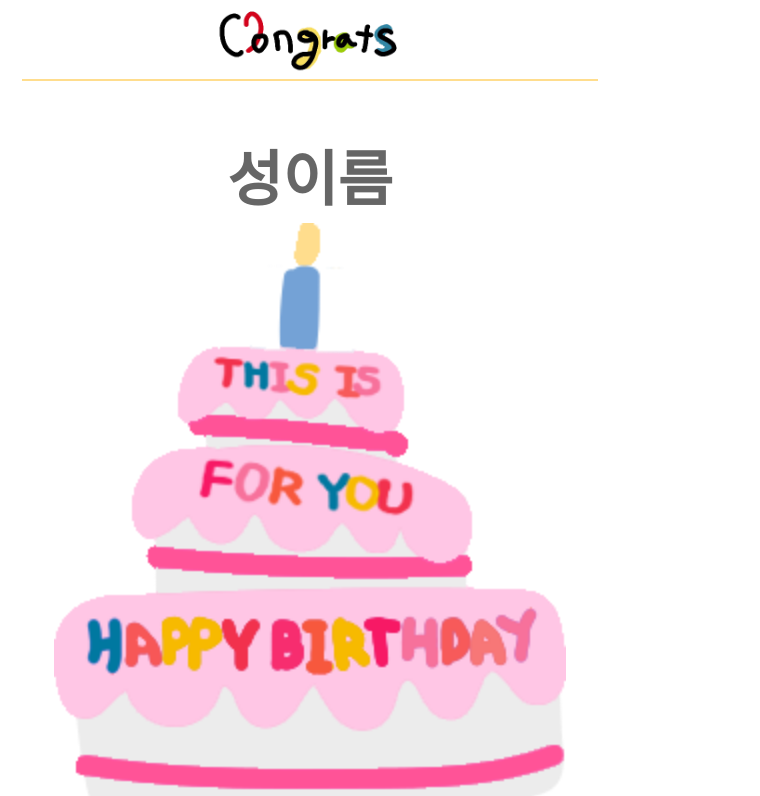
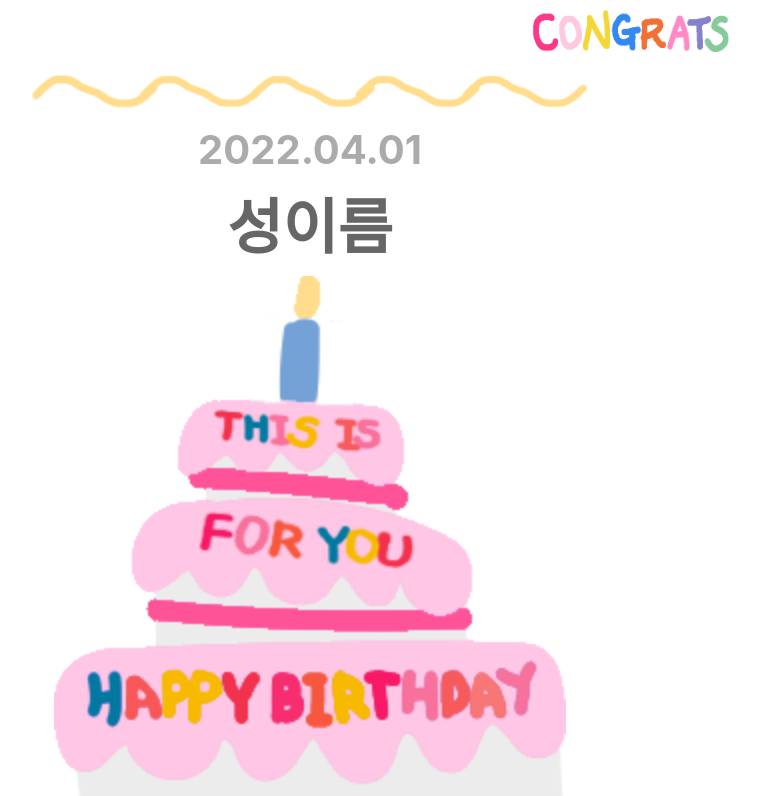
Before and after one commit to juicekkk/react-congrats, a React (Create React App) app: page / in a window 1280 px wide. Shown: the top 796 px of the page, without its empty margins (330-1090 px from the left). Built offline with nearby package versions, Linux system fonts and the light colour scheme.

Commit message:
[feat] 재활용/헤더 - title 재활용 - 헤더 스크롤 시 배경 색 변경

```diff
--- a/src/App.css
+++ b/src/App.css
@@ -36,3 +36,7 @@
     transform: rotate(360deg);
   }
 }
+
+.background-yellow {
+  background: #ffc103;
+}
--- a/src/components/atoms/Cake.js
+++ b/src/components/atoms/Cake.js
@@ -6,7 +6,7 @@ import cake from '../../images/cake.png';
 const CakeWrap = styled.img`
   display: block;
   width: 80%;
-  margin: 0 auto;
+  margin: 10px auto 20px auto;
 `
 
 function Cake(props) {
--- a/src/components/atoms/Divider.js
+++ b/src/components/atoms/Divider.js
@@ -1,18 +1,19 @@
 import React from 'react';
 import styled from 'styled-components';
 
-const StyledDivider = styled.div`
+import divider from '../../images/divider.png';
+
+const Line = styled.img`
     display: block;
     width: 90%;
-    background: #ffdd8d;
-    height: 2px;
-    margin: 5px auto;
-`
+    margin: 0 auto;
+`;
+
 
 function Divider(props) {
     return (
         <div>
-            <StyledDivider />
+            <Line src={divider} alt="divider" />
         </div>
     );
 }
--- a/src/components/atoms/Logo.js
+++ b/src/components/atoms/Logo.js
@@ -1,10 +1,10 @@
 import React from 'react';
 import styled from 'styled-components';
 
-import logo from '../../images/logo.png';
+import logo from '../../images/logo2.png';
 
 const CongratsWrap = styled.div`
-  display: inline;
+  display: block;
   width: 100%;
   height: 60px;
 `
--- a/src/components/atoms/Subtitle.js
+++ b/src/components/atoms/Subtitle.js
@@ -2,6 +2,7 @@ import React from 'react';
 
 import styled from 'styled-components';
 
+const Subtitle = ({ text }) => {
     const StyledSubtitle = styled.span`
         font-size: 40px;
         color: #ababab;
@@ -9,14 +10,13 @@ const StyledSubtitle = styled.span`
         display: block;
         margin: 5px auto;
         font-weight: bold;
-`
+    `;
 
-function Subtitle(props) {
     return (
         <div>
-            <StyledSubtitle>{props.text}</StyledSubtitle>
+            <StyledSubtitle>{text}</StyledSubtitle>
         </div>
     );
-}
+};
 
 export default Subtitle;
--- a/src/components/atoms/Title.js
+++ b/src/components/atoms/Title.js
@@ -2,6 +2,8 @@ import React from 'react';
 
 import styled from 'styled-components';
 
+
+const Title = ({ text }) => {
     const StyledSubtitle = styled.span`
         font-size: 60px;
         color: #666;
@@ -9,14 +11,14 @@ const StyledSubtitle = styled.span`
         display: block;
         font-weight: bold;
         margin: 5px auto;
-`
+    `;
 
-function Subtitle(props) {
     return (
         <div>
-            <StyledSubtitle>성이름</StyledSubtitle>
+            <StyledSubtitle>{text}</StyledSubtitle>
         </div>
     );
-}
 
-export default Subtitle;
+};
+
+export default Title;
--- a/src/components/molecules/Header.js
+++ b/src/components/molecules/Header.js
@@ -1,16 +1,27 @@
-import React from 'react';
+import React, {useState, useEffect} from 'react';
 import styled from 'styled-components';
 
 import Logo from '../atoms/Logo';
-import Divider from '../atoms/Divider';
 
+const HeaderWrap = styled.div`
+  position: fixed;
+  top: 0;
+  z-index: 999;
+  width: 100%;
+`
 
 function Header(props) {
+    const [scrollPosition, setScrollPosition] = useState(0);
+    const updateScroll = () => {
+        setScrollPosition(window.scrollY || document.documentElement.scrollTop);
+    }
+    useEffect(()=>{
+        window.addEventListener('scroll', updateScroll);
+    });
     return (
-        <div>
-            <Logo></Logo>
-            <Divider></Divider>
-        </div>
+        <HeaderWrap className={scrollPosition < 10 ? "" : "background-yellow"}>
+            <Logo />
+        </HeaderWrap>
     );
 }
 
--- a/src/components/molecules/Main.js
+++ b/src/components/molecules/Main.js
@@ -5,18 +5,24 @@ import Title from '../atoms/Title';
 import Cake from '../atoms/Cake';
 
 import styled from "styled-components";
+import Divider from "../atoms/Divider";
 
 const MainContainer = styled.div`
     display: block;
-    margin: 50px 0;
+    margin: 2em 0;
+    position: relative;
+    top: 30px;
 `
 
-function Main(props) {
+function Main({props, text}) {
     return (
         <MainContainer>
-            <Subtitle></Subtitle>
-            <Title></Title>
-            <Cake></Cake>
+            <Divider></Divider>
+            <Subtitle text={'2022.04.01'} />
+            <Title text={'성이름'} />
+            <Cake />
+            <Subtitle text={'생일축하해 ♥'} />
+            <Divider></Divider>
         </MainContainer>
     );
 }
```
Also changed, not shown: src/images/divider.png (added), src/images/logo2.png (added). Lines whose indentation alone changed are shown as unchanged.
